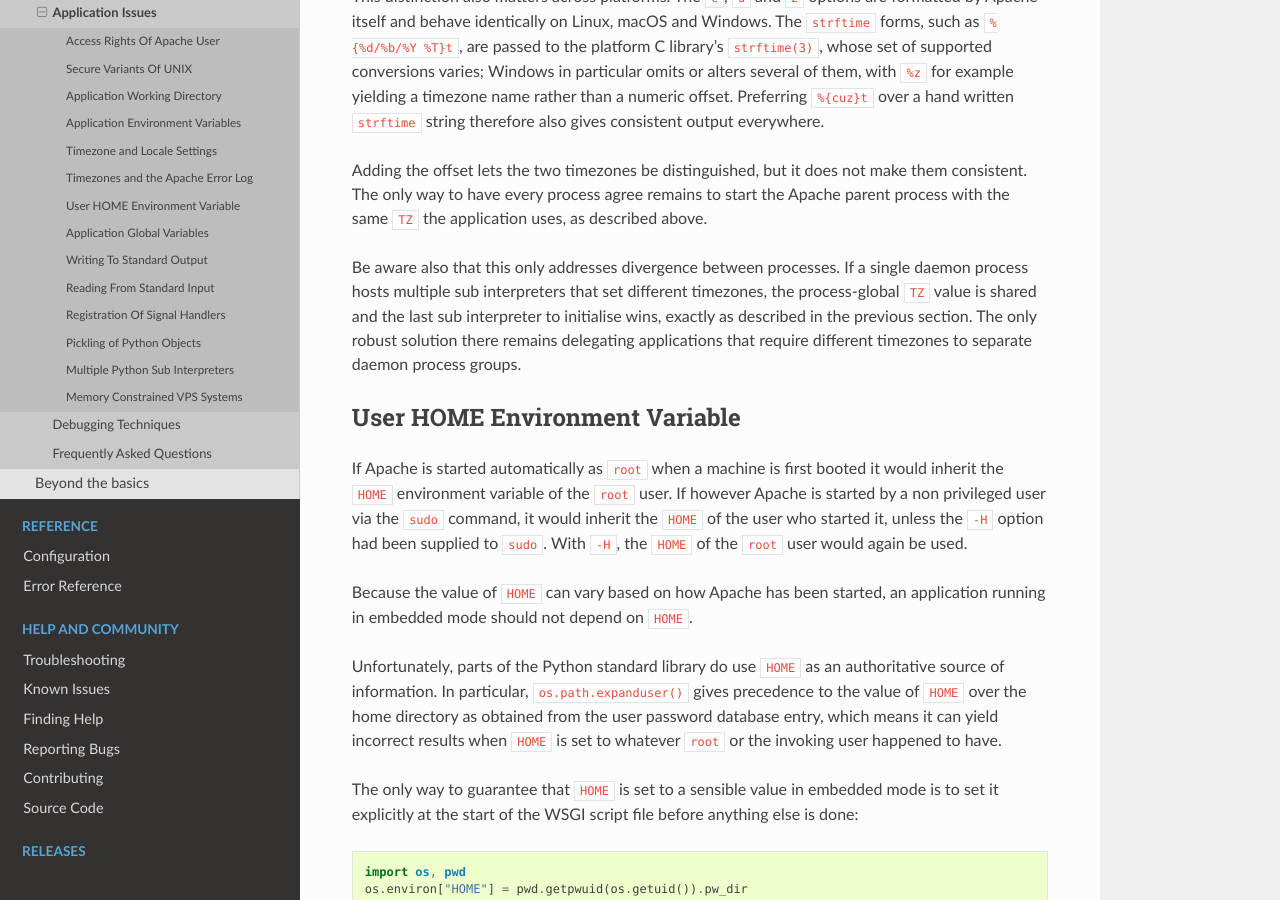
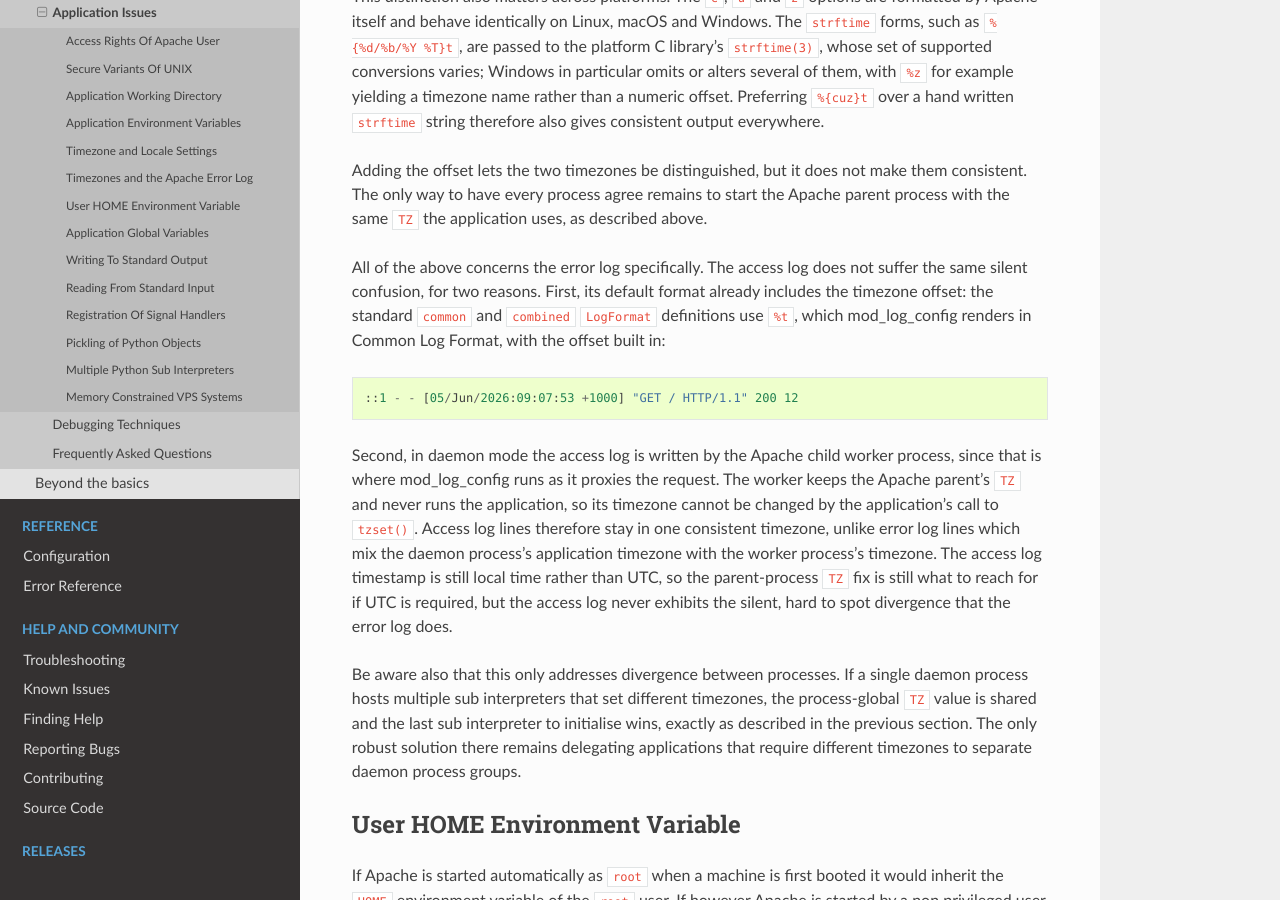
Before and after one commit to GrahamDumpleton/mod_wsgi, a Sphinx documentation site: the page built from docs/user-guides/application-issues.rst, in a window 1280 px wide and 900 px high, scrolled down 7904 px. Built offline with Sphinx 7.4.7 and the Read the Docs theme 3.1.0, drawn with Linux system fonts in a browser that asks for light colours.

Commit message:
Note that the Apache access log already carries a timezone offset.
Contrast the access log with the error log in the timezone section: the
default common/combined LogFormat renders %t in Common Log Format with the
offset built in, and in daemon mode the access log is written by the
worker process so it stays in one consistent timezone. The silent
timezone divergence is therefore specific to the error log.

```diff
--- a/docs/user-guides/application-issues.rst
+++ b/docs/user-guides/application-issues.rst
@@ -408,6 +408,25 @@ make them consistent. The only way to have every process agree remains to
 start the Apache parent process with the same ``TZ`` the application uses,
 as described above.
 
+All of the above concerns the error log specifically. The access log does
+not suffer the same silent confusion, for two reasons. First, its default
+format already includes the timezone offset: the standard ``common`` and
+``combined`` ``LogFormat`` definitions use ``%t``, which mod_log_config
+renders in Common Log Format, with the offset built in::
+
+    ::1 - - [05/Jun/2026:09:07:53 +1000] "GET / HTTP/1.1" 200 12
+
+Second, in daemon mode the access log is written by the Apache child worker
+process, since that is where mod_log_config runs as it proxies the
+request. The worker keeps the Apache parent's ``TZ`` and never runs the
+application, so its timezone cannot be changed by the application's call to
+``tzset()``. Access log lines therefore stay in one consistent timezone,
+unlike error log lines which mix the daemon process's application timezone
+with the worker process's timezone. The access log timestamp is still
+local time rather than UTC, so the parent-process ``TZ`` fix is still what
+to reach for if UTC is required, but the access log never exhibits the
+silent, hard to spot divergence that the error log does.
+
 Be aware also that this only addresses divergence between processes. If a
 single daemon process hosts multiple sub interpreters that set different
 timezones, the process-global ``TZ`` value is shared and the last sub
```
